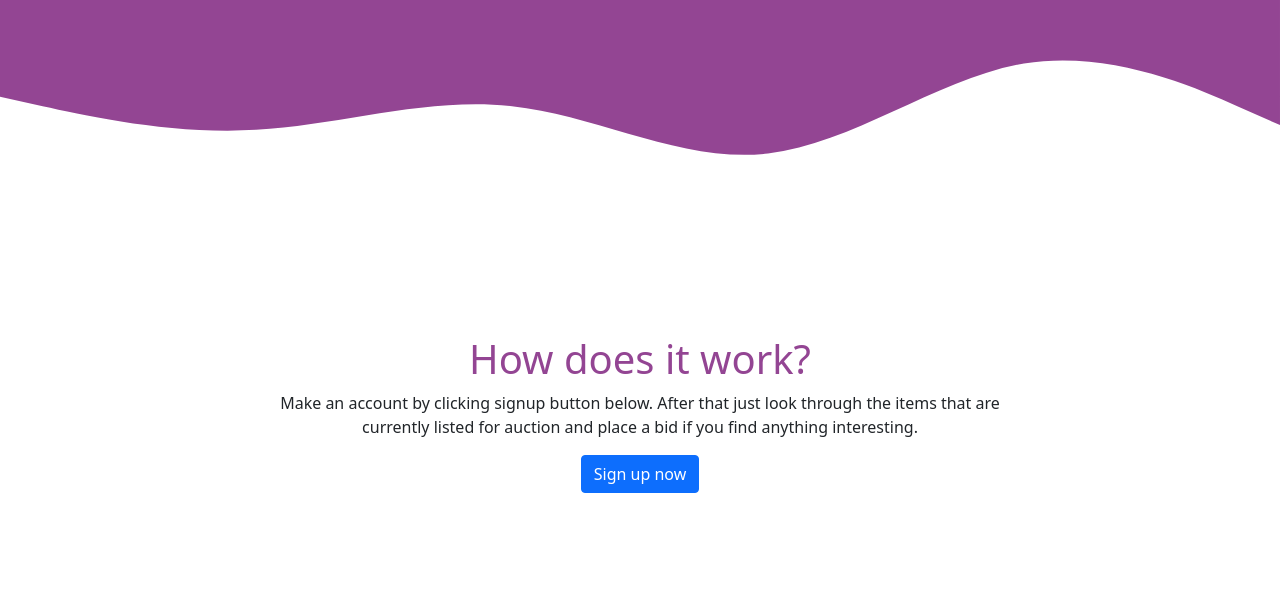
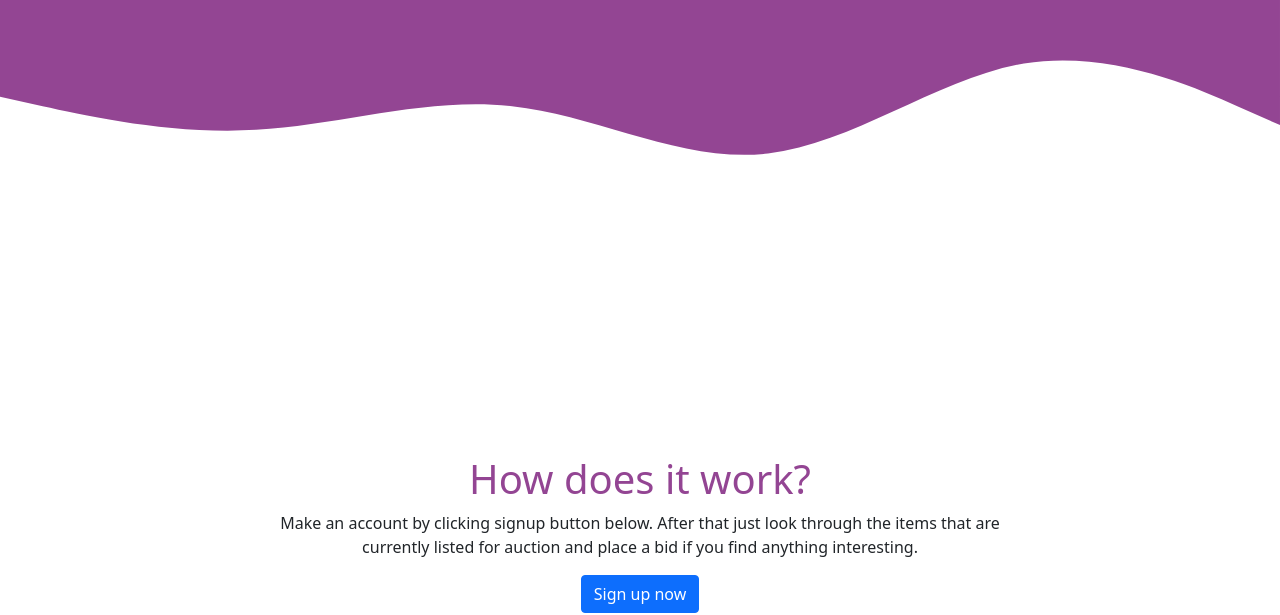
Before and after one commit to Sowmiya-Mani/frontend, a React (Create React App) app: page / in a window 1280 px wide. Shown: the part 762-1377 px from the top of the page. Built offline with nearby package versions, Linux system fonts and the light colour scheme; no server answers.

Commit message:
Small adjustment

```diff
--- a/src/routes/Home/MiddleSection/MiddleSection.module.scss
+++ b/src/routes/Home/MiddleSection/MiddleSection.module.scss
@@ -24,6 +24,10 @@
   margin-right: 20vw;
 }
 
+.wrapper {
+  margin-top: 120px;
+}
+
 @media (max-width: 991px) {
   .header {
     margin-top: 0px;
```
